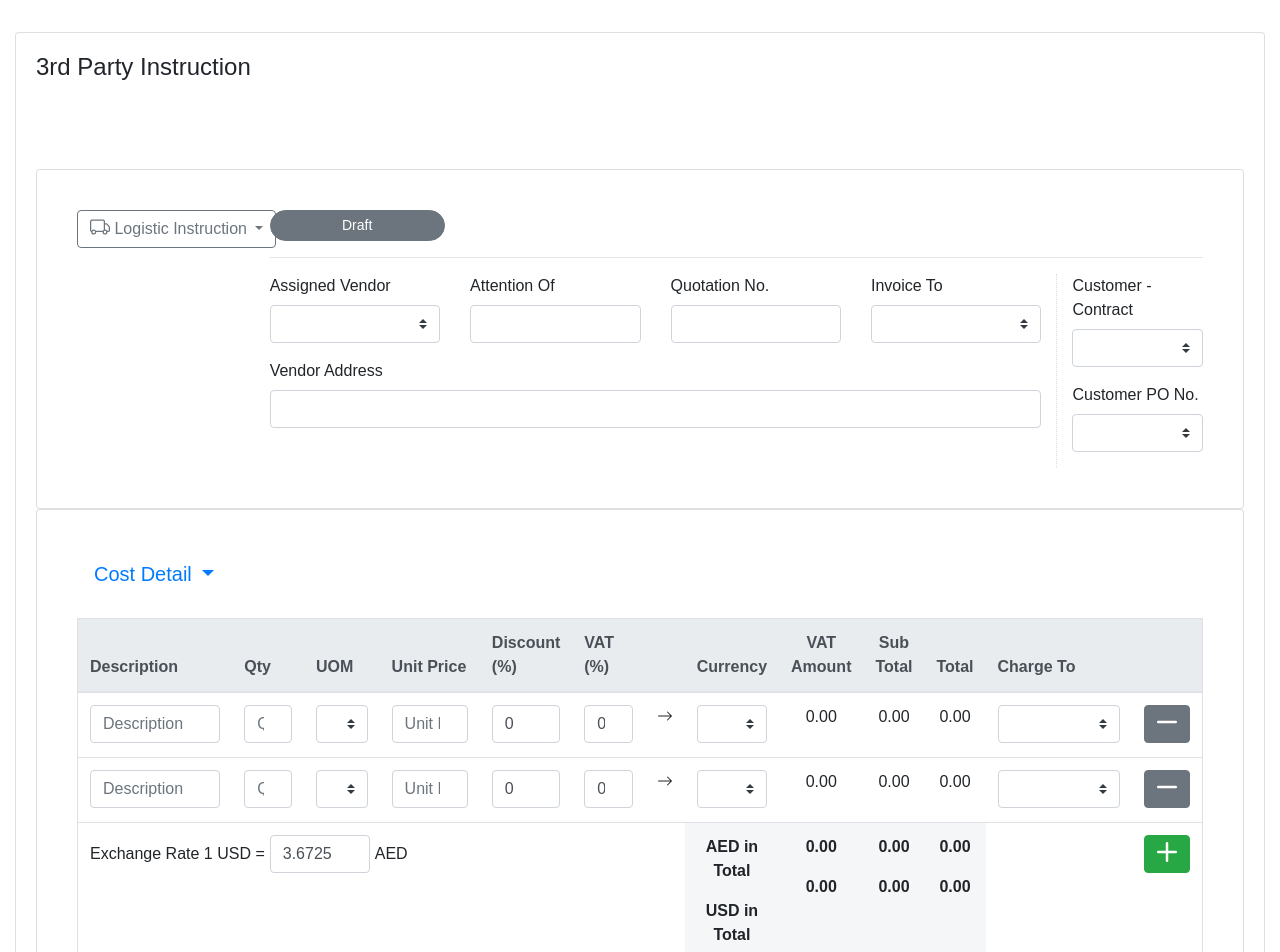
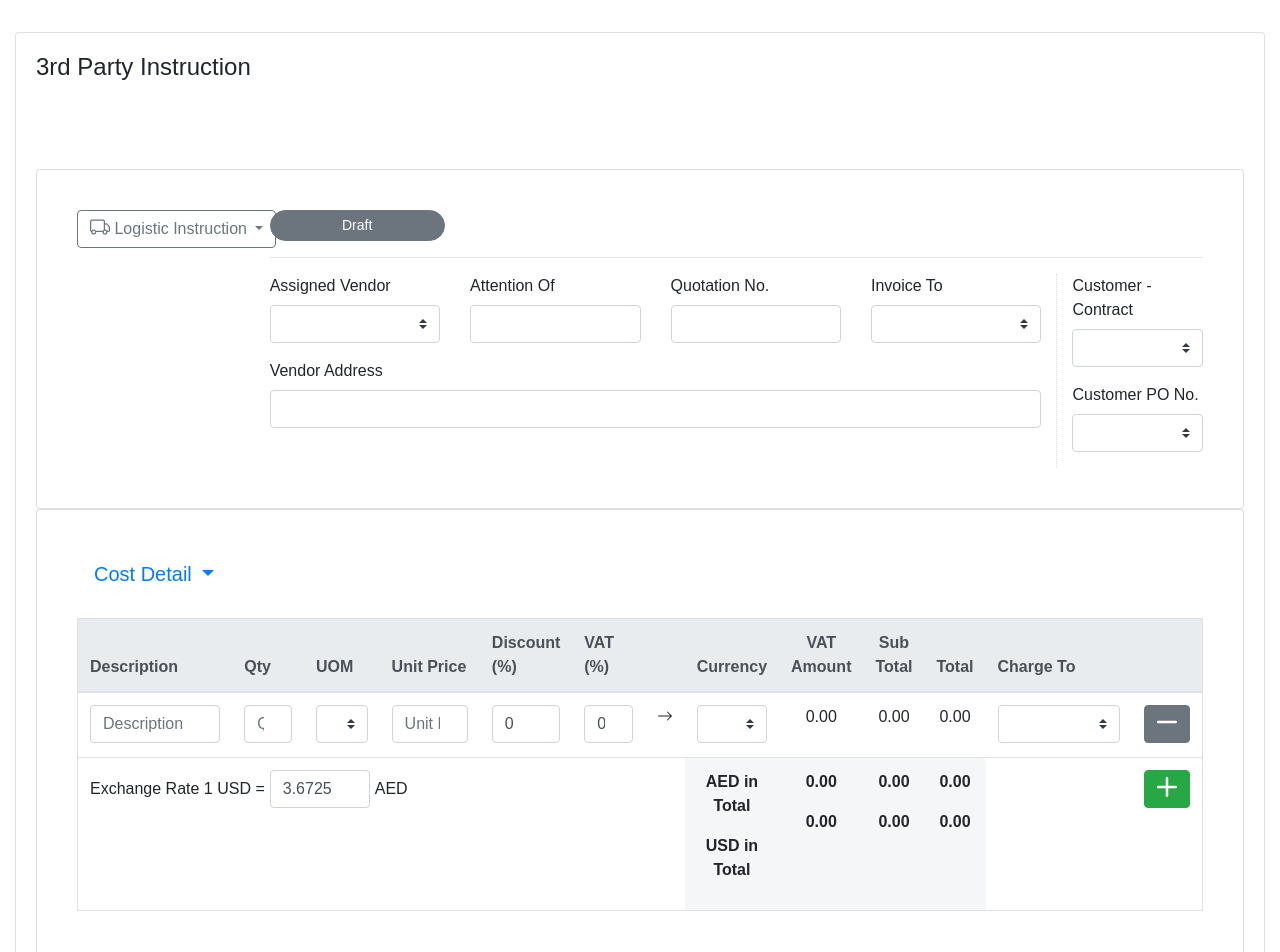
Before and after one commit to andreanjanuarpriatmojo/test-vue-fe, a Vue app: page / in a window 1280 px wide. Shown: the top 952 px of the page. Built offline with nearby package versions, Linux system fonts and the light colour scheme.

Commit message:
Add, and Remove mechanism in cost detail form done

```diff
--- a/src/components/ComponentB.vue
+++ b/src/components/ComponentB.vue
@@ -53,16 +53,11 @@
                             <template #cell(charge_to)="row">
                                 <b-form-select v-model="row.item.charge_to" required></b-form-select>
                             </template>
-                            <template #cell(index)>
-                                <b-button title="Remove">
+                            <template #cell(index)="row">
+                                <b-button @click="removeCostDetail(row.index)" title="Remove">
                                     <b-icon icon="dash-lg" aria-hidden="true"></b-icon>
                                 </b-button>
                             </template>
-                            <!-- <template #foot(index)>
-                                <b-button title="Add" variant="success">
-                                    <b-icon icon="plus-lg" aria-hidden="true"></b-icon>
-                                </b-button>
-                            </template> -->
                             <template #custom-foot>
                                 <b-tr>
                                     <b-td colspan="7">
@@ -90,7 +85,7 @@
                                     </b-td>
                                     <b-td></b-td>
                                     <b-td>
-                                        <b-button title="Add" variant="success">
+                                        <b-button @click="addCostDetail" title="Add" variant="success">
                                             <b-icon icon="plus-lg" aria-hidden="true"></b-icon>
                                         </b-button>
                                     </b-td>
@@ -125,12 +120,19 @@ export default {
         { key: 'index', label: '' }
       ],
       items: [
-        { desc: null, qty: null, uom: null, unit_price: null, discount: 0, vat: 0, icon: null, currency: null, vat_amount: null, sub_total: null, total: null, charge_to: null, index: null },
         { desc: null, qty: null, uom: null, unit_price: null, discount: 0, vat: 0, icon: null, currency: null, vat_amount: null, sub_total: null, total: null, charge_to: null, index: null }
       ],
       headVariants: 'light',
       footVariants: 'none',
       currency: 3.6725
+    }
+  },
+  methods: {
+    addCostDetail () {
+      this.items.push({ desc: null, qty: null, uom: null, unit_price: null, discount: 0, vat: 0, icon: null, currency: null, vat_amount: null, sub_total: null, total: null, charge_to: null, index: null })
+    },
+    removeCostDetail: function (index) {
+      this.items.splice(index, 1)
     }
   }
 }
```
